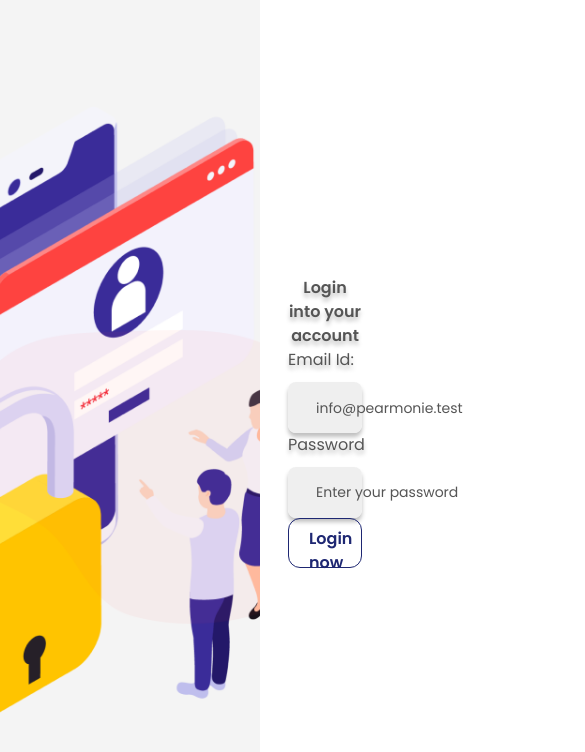
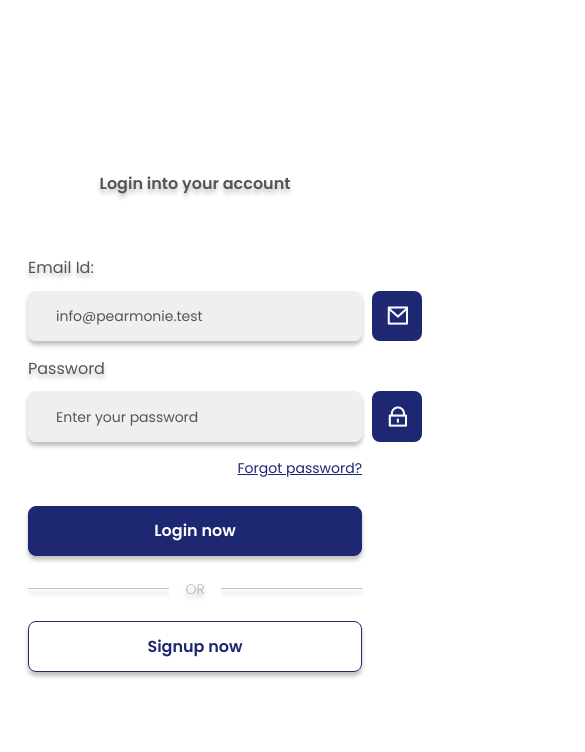
Before and after one commit to Ferinco/Task, a React (Vite) app: page / in a window 390 px wide. Shown: the top 752 px of the page, 585 px wide, since content can reach past the window. Built offline with nearby package versions, Linux system fonts and the light colour scheme.

Commit message:
login page done

```diff
--- a/src/components/Button.jsx
+++ b/src/components/Button.jsx
@@ -1,5 +1,5 @@
 export const Button = (props)=> {
     return(
-        <button className={`px-5 py-2 rounded-xl border h-[50.49px] text-base font-semibold ${props.type === "deep" ? "bg-custom-blue text-white border-custom-blue" : "bg-transparent text-custom-blue border-custom-blue"} ${props.full ? "w-full" : "w-fit" }`}>{props.title}</button>
+        <button className={`px-5 py-2 rounded-lg border h-[50.49px] text-base font-semibold shadow-custom ${props.deep ? "bg-custom-blue text-white border-custom-blue" : "bg-transparent text-custom-blue border-custom-blue"} ${props.full ? "w-full" : "w-fit" }`}>{props.title}</button>
     )
 }
--- a/src/pages/login.jsx
+++ b/src/pages/login.jsx
@@ -1,20 +1,47 @@
+import { Link } from "react-router-dom";
 import { Button } from "../components/Button";
 import { FormInput } from "../components/Input";
 
 export default function LoginPage() {
   return (
     <div className="grid grid-cols-12 h-screen w-screen">
-      <div className="h-full col-span-8 bg-[url('/images/left-banner.png')] bg-cover bg-center bg-no-repeat">
-      <div className="h-full w-full">
+      <div className="h-full hidden md:block md:col-span-7 lg:col-span-8 bg-[url('/images/left-banner.png')] bg-cover bg-center bg-no-repeat">
+        <div className="h-full w-full"></div>
       </div>
-      </div>
-      <div className="h-full col-span-4 px-7 flex flex-col justify-center">
+      <div className="h-full col-span-12  md:col-span-5 lg:col-span-4 px-7 sm:px-16 md:px-7 flex flex-col justify-center gap-7">
         <p className="text-custom-grey font-semibold text-base text-center text-shadow-custom">
           Login into your account
         </p>
-        <FormInput placeholder="info@pearmonie.test" name="email" type="email" label="Email Id:" icon="/images/mail-icon.png"/>
-        <FormInput placeholder="Enter your password" name="password" type="password" label="Password" icon="/images/password-icon.png"/>
-        <Button deep title="Login now" full/>
+        <div className="flex flex-col gap-4 mt-8">
+
+        <FormInput
+          placeholder="info@pearmonie.test"
+          name="email"
+          type="email"
+          label="Email Id:"
+          icon="/images/mail-icon.png"
+        />
+        <FormInput
+          placeholder="Enter your password"
+          name="password"
+          type="password"
+          label="Password"
+          icon="/images/password-icon.png"
+        />
+        <a className="text-custom-blue underline text-sm font-normal flex self-end" href="/">
+          Forgot password?
+        </a>
+        </div>
+        <div className="flex flex-col">
+        <Button deep title="Login now" full />
+        <div className="flex flex-col relative items-center my-8">
+          <div className="w-full line border-t border-black/25 shadow-custom"></div>
+          <p className="text-black/25 font-light text-sm text-shadow-custom w-fit px-4 absolute -mt-[9px] bg-white">
+            OR
+          </p>
+        </div>
+        <Button title="Signup now" full />
+        </div>
       </div>
     </div>
   );
```
Also changed, not shown: src/index.css (line endings or trailing spaces).
